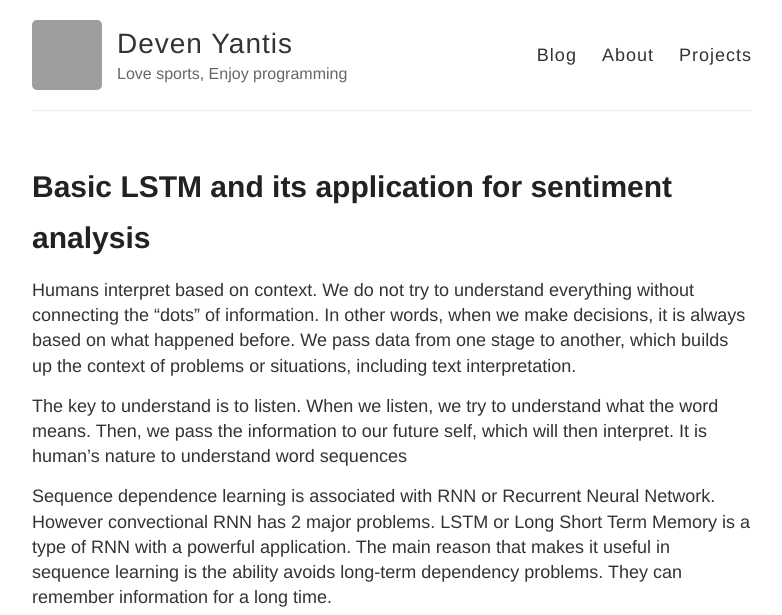
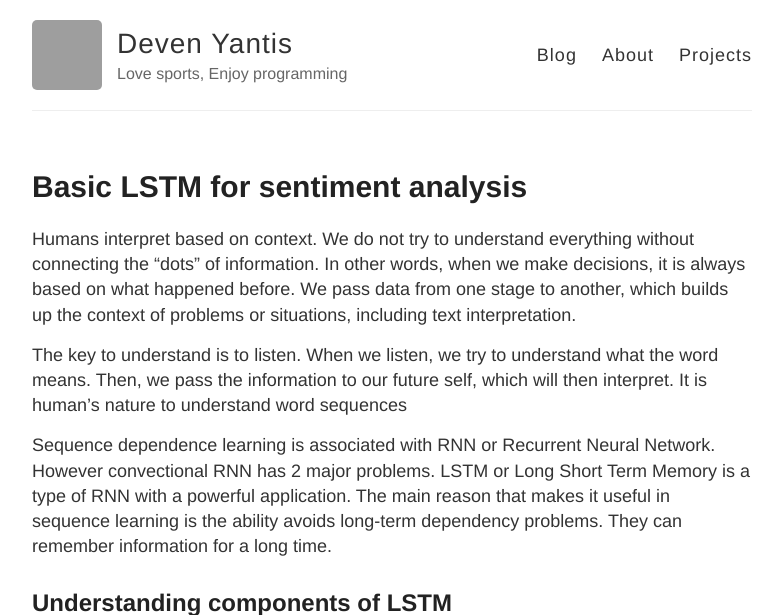
Before and after one commit to devennn/devennn.github.io, a Jekyll site: the page built from _posts/2020-02-16-Basic-LSTM-and-example.md, in a window 1280 px wide and 900 px high, cut to the strip 0-615 px from the top of the window. Shown: the whole strip, without its empty margins (248-1030 px from the left). Built offline with Jekyll 4.4.1, drawn with Linux system fonts in a browser that asks for light colours; grey boxes are pictures that could not be loaded.

Commit message:
Update 2020-02-16-Basic-LSTM-and-example.md

```diff
--- a/_posts/2020-02-16-Basic-LSTM-and-example.md
+++ b/_posts/2020-02-16-Basic-LSTM-and-example.md
@@ -1,6 +1,6 @@
 ---
 layout: post
-title: Basic LSTM and its application for sentiment analysis
+title: Basic LSTM for sentiment analysis
 ---
 
 Humans interpret based on context. We do not try to understand everything without connecting the "dots" of information. In other words, when we make decisions, it is always based on what happened before. We pass data from one stage to another, which builds up the context of problems or situations, including text interpretation.
```
